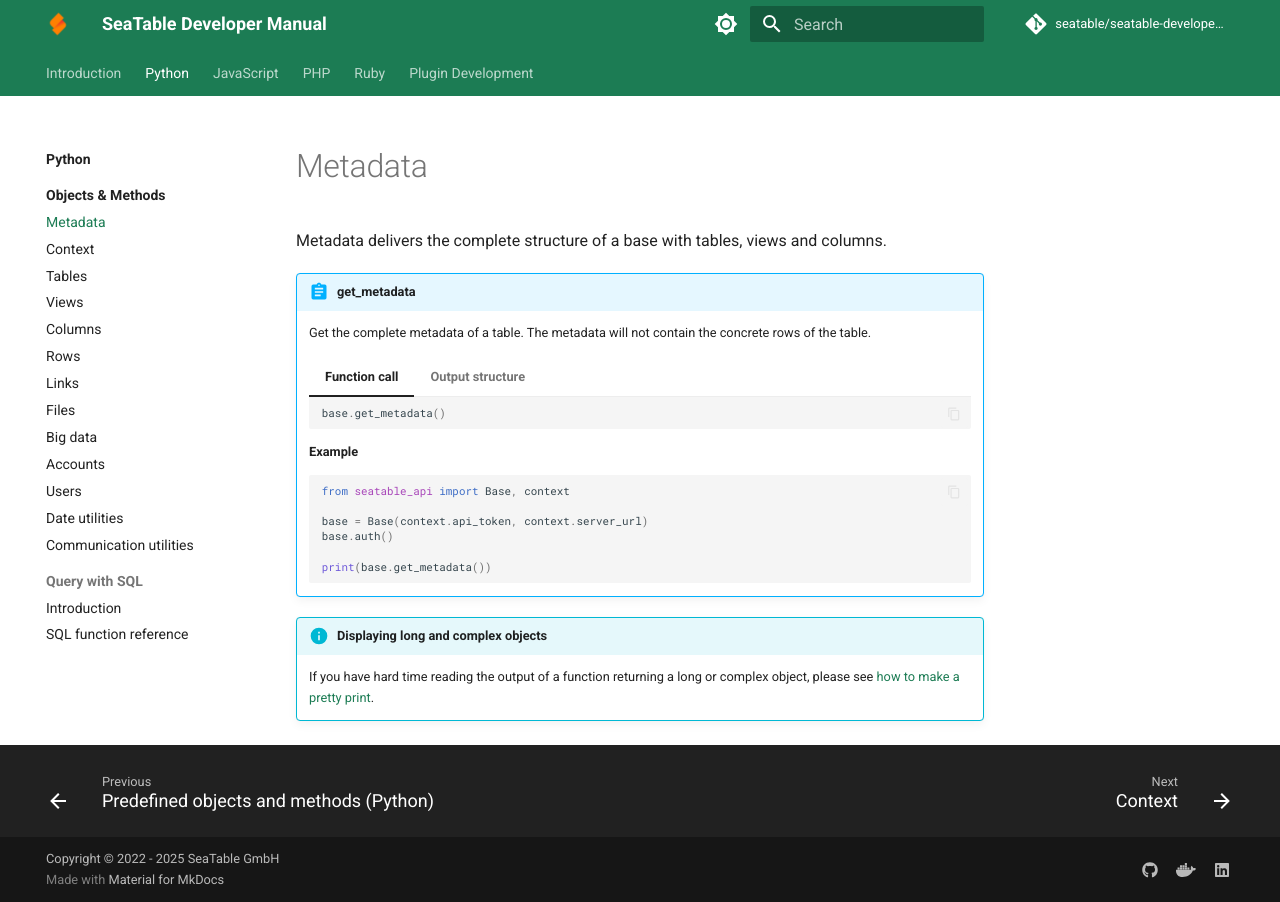
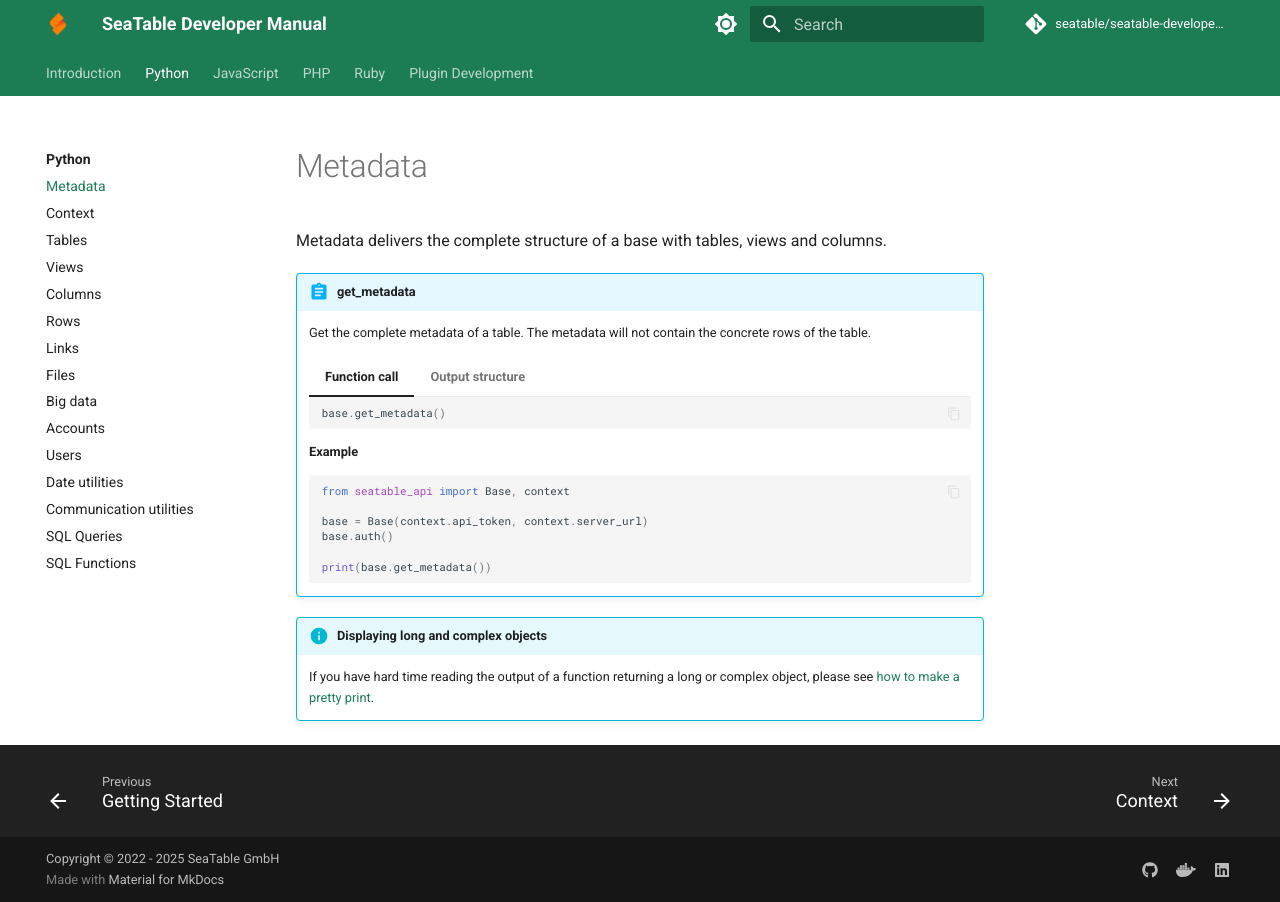
Before and after one commit to seatable/seatable-developer-docs, an MkDocs documentation site: the page built from docs/python/objects/metadata.md, in a window 1280 px wide. Built offline with MkDocs 1.6.1 and Material for MkDocs 9.7.7, drawn with Linux system fonts in a browser that asks for light colours; comment, search, counter and statistics services are not loaded.

Commit message:
Harmonize navigation structure across all language sections
- Python: remove "Objects & Methods" and "Query with SQL" subgroups,
  list all pages flat like JavaScript. Remove objects/index.md intro
  page (content was redundant with Getting Started).
- PHP: remove index.md intro page, merge its content into
  Getting Started which is now the entry point.
- All sections now follow the same pattern: Getting Started as
  first page, then topic pages listed flat.

```diff
--- a/mkdocs.yml
+++ b/mkdocs.yml
@@ -123,24 +123,21 @@ nav:
       - Get support: introduction/get_support.md
   - Python:
       - Getting Started: python/getting-started/index.md
-      - Objects & Methods:
-          - python/objects/index.md
-          - Metadata: python/objects/metadata.md
-          - Context: python/objects/context.md
-          - Tables: python/objects/tables.md
-          - Views: python/objects/views.md
-          - Columns: python/objects/columns.md
-          - Rows: python/objects/rows.md
-          - Links: python/objects/links.md
-          - Files: python/objects/files.md
-          - Big data: python/objects/big_data.md
-          - Accounts: python/objects/accounts.md
-          - Users: python/objects/users.md
-          - Date utilities: python/objects/date-utils.md
-          - Communication utilities: python/objects/communication-utils.md
-      - Query with SQL:
-          - Introduction: python/sql/introduction.md
-          - SQL function reference: python/sql/functions.md
+      - Metadata: python/objects/metadata.md
+      - Context: python/objects/context.md
+      - Tables: python/objects/tables.md
+      - Views: python/objects/views.md
+      - Columns: python/objects/columns.md
+      - Rows: python/objects/rows.md
+      - Links: python/objects/links.md
+      - Files: python/objects/files.md
+      - Big data: python/objects/big_data.md
+      - Accounts: python/objects/accounts.md
+      - Users: python/objects/users.md
+      - Date utilities: python/objects/date-utils.md
+      - Communication utilities: python/objects/communication-utils.md
+      - SQL Queries: python/sql/introduction.md
+      - SQL Functions: python/sql/functions.md
   - JavaScript:
       - Getting Started: javascript/index.md
       - Tables: javascript/tables.md
@@ -154,7 +151,6 @@ nav:
       - Constants: javascript/constants.md
       - Scripting Features: javascript/scripting-features.md
   - PHP:
-      - php/index.md
       - Getting Started: php/getting-started.md
       - Examples: php/examples.md
       - API Reference: php/api-reference.md
```
Also changed, not shown: docs/php/getting-started.md (+6 -0 lines), docs/php/index.md (deleted, +0 -13 lines), docs/python/objects/index.md (deleted, +0 -71 lines).
